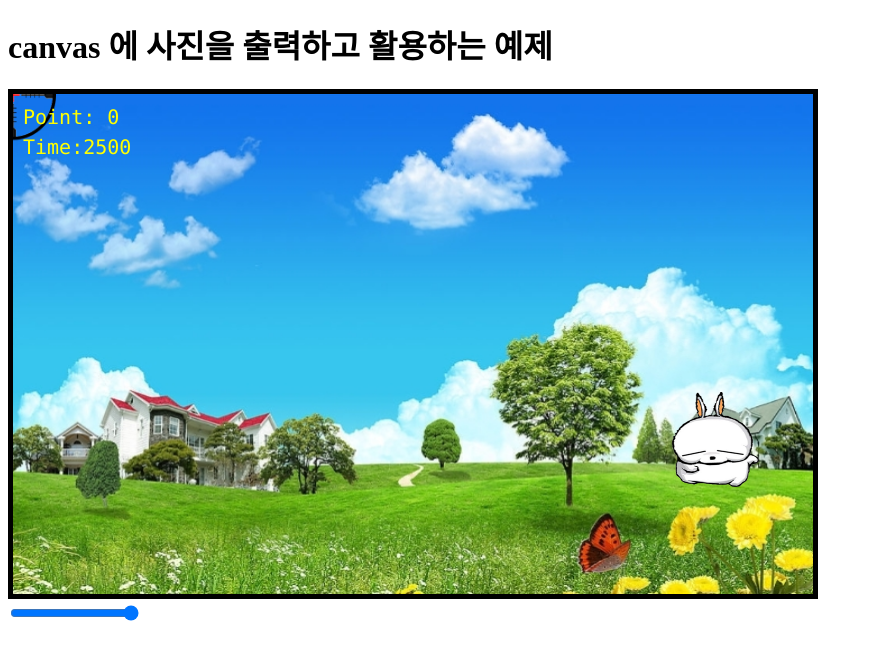
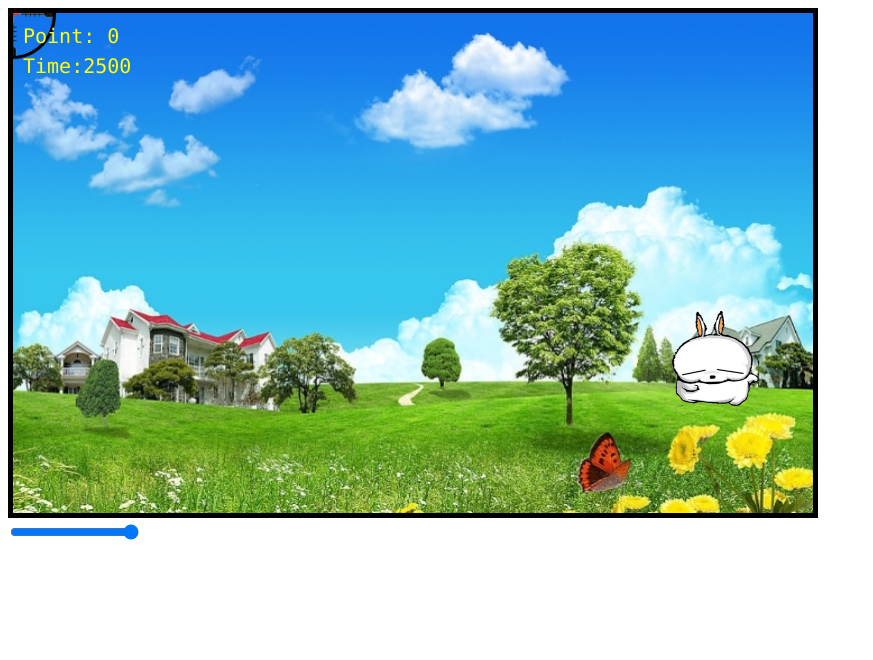
Before and after one commit to DOYEON-YOU/rabbitShoot, a plain HTML site: page index.html in a window 1280 px wide. Shown: the whole page, without its empty margins (0-873 px from the left). Drawn offline with nearby package versions, Linux system fonts and the light colour scheme.

Commit message:
Update index.html

```diff
--- a/index.html
+++ b/index.html
@@ -14,7 +14,6 @@
     </style>
 </head>
 <body>
-    <h1 class="animate__animated animate__bounce">canvas 에 사진을 출력하고 활용하는 예제</h1>
     <canvas class="animate__animated" id="myCanvas" width="800" height="500"></canvas>
     <br>
     <input type="range" id="volume" min="0" max="1" step="0.1" value="1">
```
